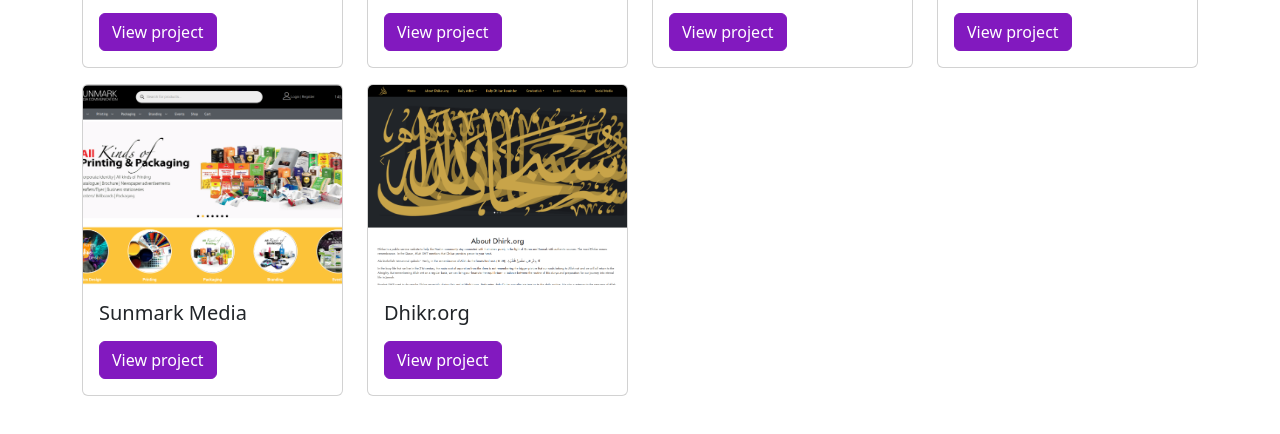
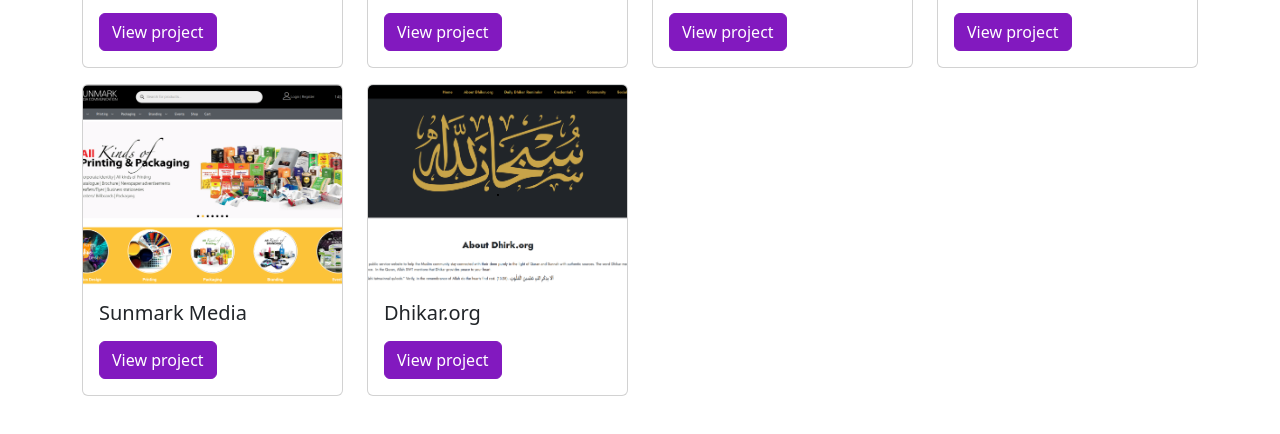
Before and after one commit to raselsha/portfolio, a Gatsby site: page / in a window 1280 px wide. Shown: the part 730-1164 px from the top of the page. Built offline with nearby package versions, Linux system fonts and the light colour scheme; Gatsby itself is replaced by a stand-in of ours.

Commit message:
picture update

```diff
--- a/src/pages/index.js
+++ b/src/pages/index.js
@@ -13,7 +13,7 @@ import rba from '../images/rba.png';
 import farazi from '../images/farazi.png';
 import lepetit from '../images/lepetit.png';
 import sunmark from '../images/sunmark.png';
-import dhikr from '../images/dhikr.png';
+import dhikar from '../images/dhikar.png';
 
 
 
@@ -33,7 +33,7 @@ const IndexPage = () => {
           <Card title="Farazi Technology" description="" img={farazi} link="https://farazitechnology.com.bd/"/>
           <Card title="Lepetit Boismoseley" description="" img={lepetit} link="https://lepetitboismoseley.com/"/>
           <Card title="Sunmark Media" description="" img={sunmark} link="https://sunmarkbd.com/"/>
-          <Card title="Dhikr.org" description="" img={dhikr} link="https://dhikr.org/"/>
+          <Card title="Dhikar.org" description="" img={dhikar} link="https://dhikar.org/"/>
         </div>
         </section>
     </main>
```
Also changed, not shown: src/images/dhikar.png (added), src/images/dhikr.png (deleted).
